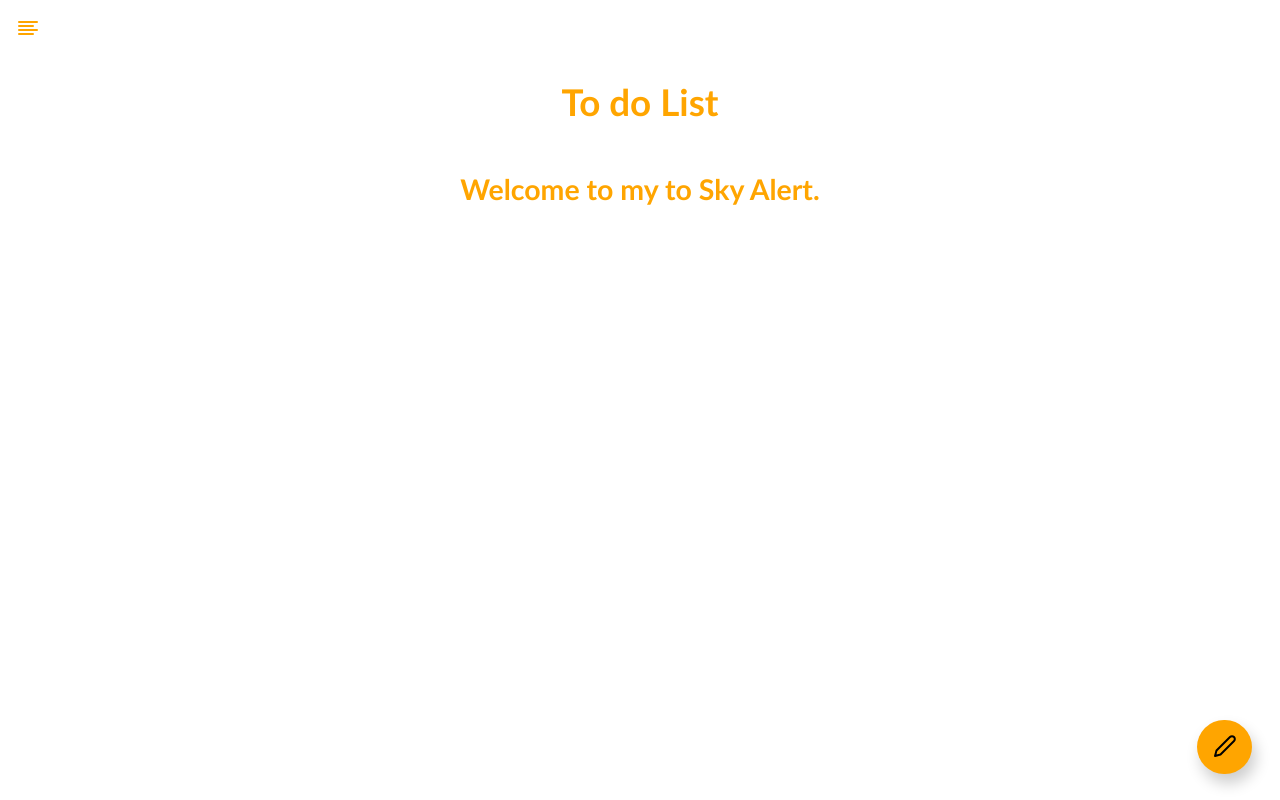
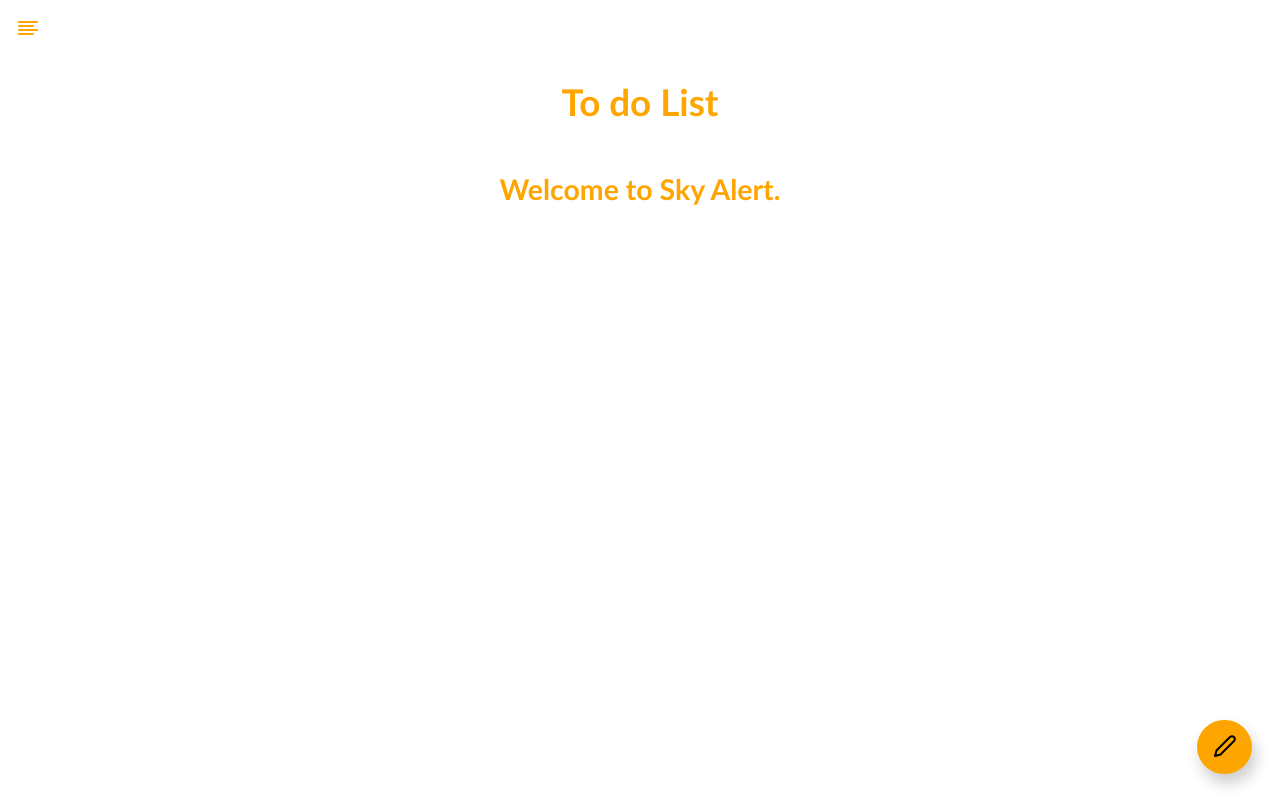
Before and after one commit to Delali-Adanuty/Todo, a plain HTML site: page index.html in a window 1280 px wide. Drawn offline with Linux system fonts and the light colour scheme; a web font is replaced by a local one.

Commit message:
Update index.html

```diff
--- a/index.html
+++ b/index.html
@@ -51,7 +51,7 @@
     </nav>
     <div class="todo-container">
         <h1>To do List</h1>
-        <h3>Welcome to my to Sky Alert.</h3>
+        <h3>Welcome to Sky Alert.</h3>
         <ul class="todo-items">
         </ul>
     </div>
```
